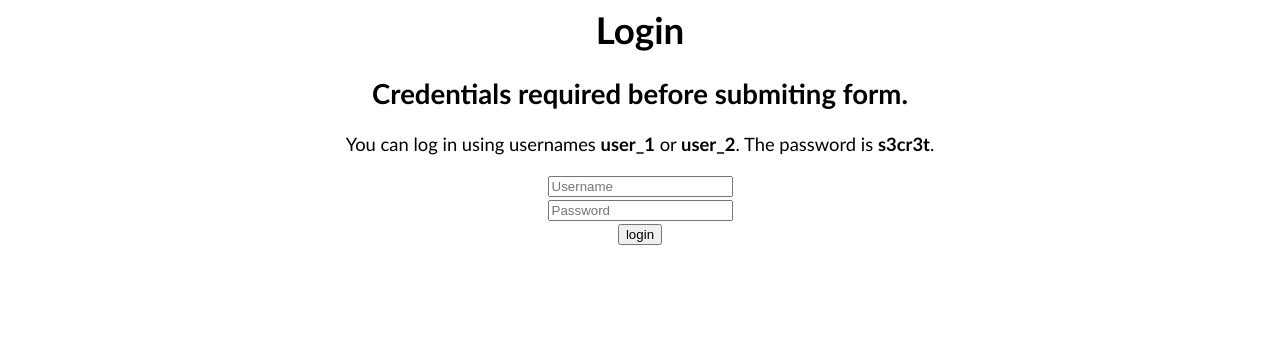
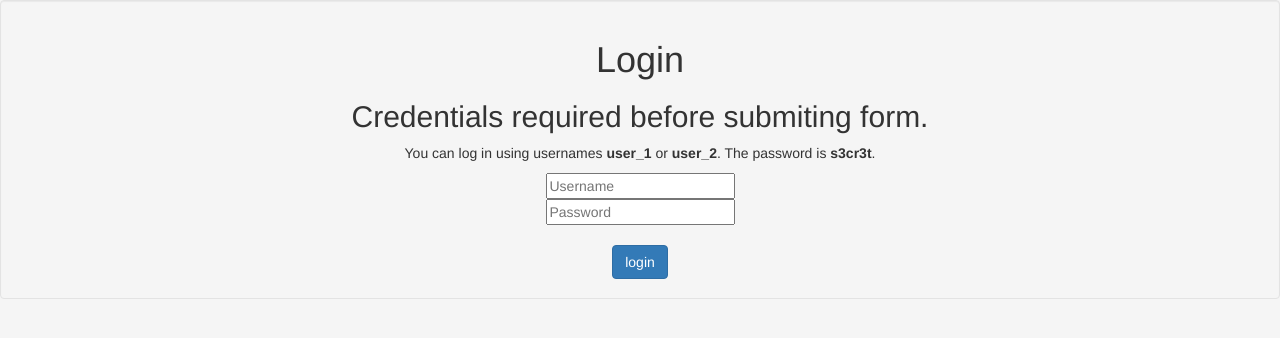
Before and after one commit to p12345vls/lab-8, a PHP site: page /login.php in a window 1280 px wide. Shown: the top 338 px of the page. Run offline with PHP 8.4, Linux system fonts and the light colour scheme; some libraries are stand-ins or nearby versions.

Commit message:
update file

```diff
--- a/login.php
+++ b/login.php
@@ -5,20 +5,28 @@
         <title>Login</title>
         <script src="https://ajax.googleapis.com/ajax/libs/jquery/3.1.1/jquery.min.js"></script>
         <link href="css/styles.css" rel="stylesheet" type="text/css" />
+        <link rel="stylesheet" href="https://maxcdn.bootstrapcdn.com/bootstrap/3.3.7/css/bootstrap.min.css" >
 
     </head>
-    <body>
+     <body class="well">
+    <div>
+
         <h1>Login</h1>
         <h2>Credentials required before submiting form.</h2>
         <p>You can log in using usernames <strong>user_1</strong>
         or <strong>user_2</strong>. The password is <strong>s3cr3t</strong>.</p>
 
         <!--Form to enter credentials-->
-        <form method="post" action="verifyUser.php">
-            <input type="text" name="username" placeholder="Username"/></br>
-            <input type="password" name="password" placeholder="Password"/></br>
-            <input type="submit" name="submit" value="login"/>
-        </form>
+                <form method="post" action="verifyUser.php">
+                     <div class="container">
+                        <input type="text" name="username" placeholder="Username"/></br>
+                        <input type="password" name="password" placeholder="Password"/></br></br>
+                        <input type="submit" name="submit" value="login"  class = 'btn btn-primary'/>
+                     </div>
+                </form>
+
+
+            </div>
 
     </body>
 </html>
```
